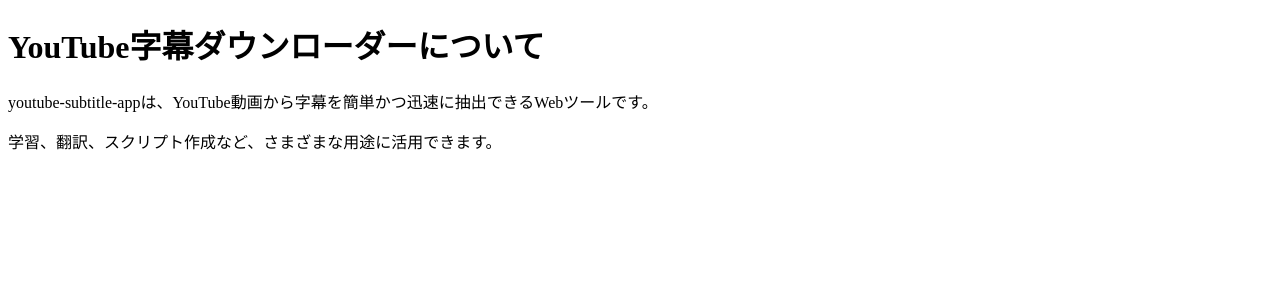
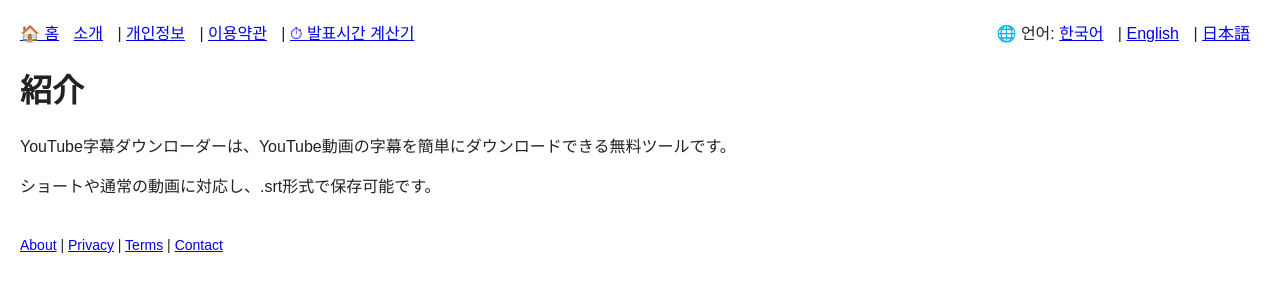
Before and after one commit to ieum3355/youtube-subtitle-app, a Flask app: page /about_jp in a window 1280 px wide. Shown: the top 300 px of the page. Run offline with Flask 3, Linux system fonts and the light colour scheme.

Commit message:
Update about_jp.html

```diff
--- a/templates/about_jp.html
+++ b/templates/about_jp.html
@@ -1,12 +1,7 @@
-<!DOCTYPE html>
-<html lang="ja">
-<head>
-  <meta charset="UTF-8">
-  <title>紹介 - YouTube字幕ダウンローダー</title>
-</head>
-<body>
-  <h1>YouTube字幕ダウンローダーについて</h1>
-  <p>youtube-subtitle-appは、YouTube動画から字幕を簡単かつ迅速に抽出できるWebツールです。</p>
-  <p>学習、翻訳、スクリプト作成など、さまざまな用途に活用できます。</p>
-</body>
-</html>
+{% extends "base.html" %}
+{% block title %}紹介 - YouTube字幕ダウンローダー{% endblock %}
+{% block content %}
+<h1>紹介</h1>
+<p>YouTube字幕ダウンローダーは、YouTube動画の字幕を簡単にダウンロードできる無料ツールです。</p>
+<p>ショートや通常の動画に対応し、.srt形式で保存可能です。</p>
+{% endblock %}
```
